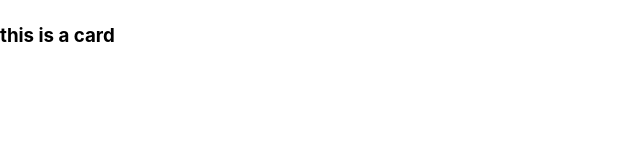
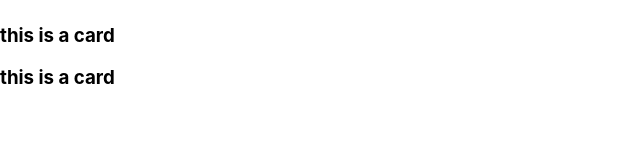
Before and after one commit to JavierAmaya/DeVolada-App, a React (Create React App) app: page / in a window 1280 px wide. Shown: the part 127-283 px from the top of the page, without its empty margins (0-640 px from the left). Built offline with nearby package versions, Linux system fonts and the light colour scheme.

Commit message:
fixing bus

```diff
--- a/src/views/example.tsx
+++ b/src/views/example.tsx
@@ -7,6 +7,7 @@ const Example : React.FC = () => (
         This is a new View
         <Header title="Project"/>
         <Card/>
+        <Card/>
     </div>
 );
 
```
